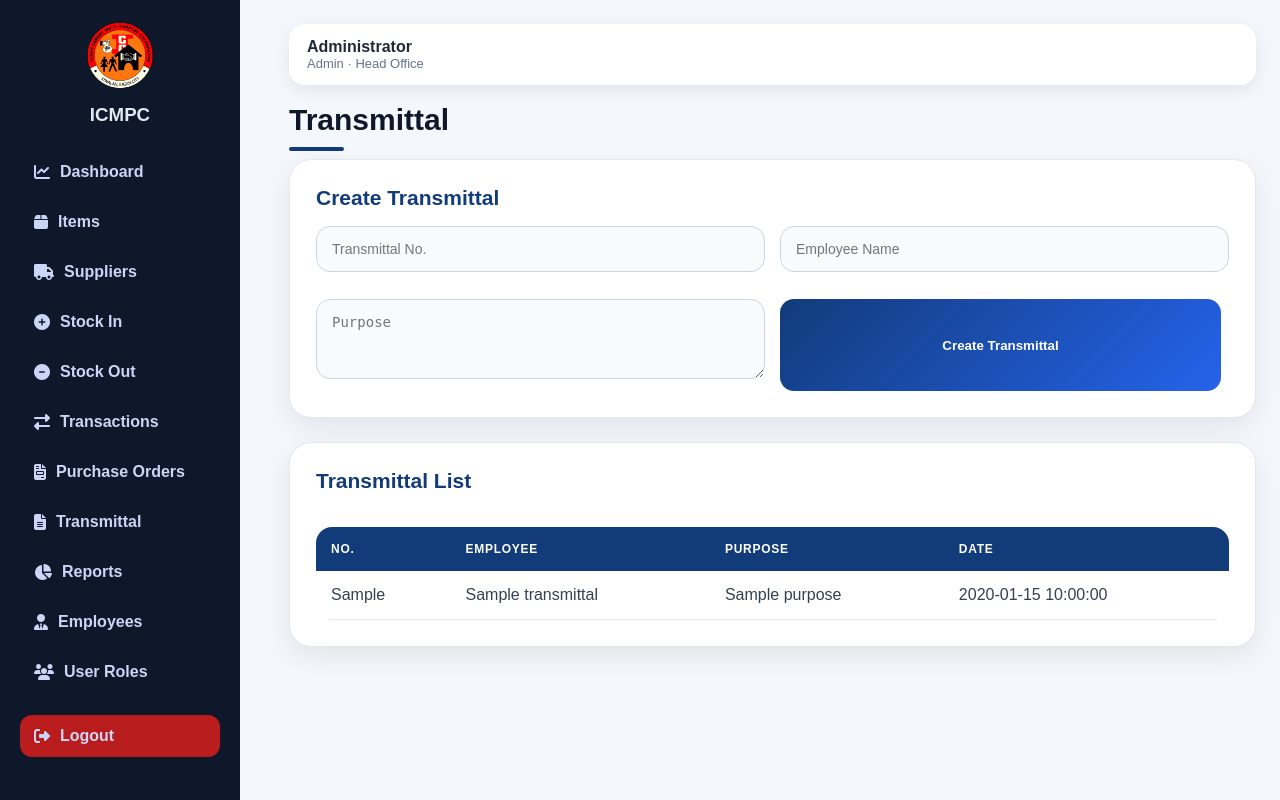
After one commit to hamotk1010-cloud/icmpc-inventory-system, a Flask app: page /transmittal in a window 1280 px wide. The commit adds this page. Run offline with Flask 3, Linux system fonts and the light colour scheme; a user stored in the database is signed in; tables that the repository leaves empty hold one stand-in row (values such as "Sample post"); a database or web service that is not in the repository returns one stand-in record (values such as "Sample title"); some libraries are stand-ins or nearby versions.

Commit message:
Add transmittal module

```diff
--- a/app.py
+++ b/app.py
@@ -358,6 +358,30 @@ def init_db():
         conn.commit()
     except Exception:
         conn.rollback()
+
+    # =============================
+    # TRANSMITTAL TABLE
+    # =============================
+    if using_postgres():
+        cur.execute("""
+            CREATE TABLE IF NOT EXISTS transmittals (
+                id SERIAL PRIMARY KEY,
+                transmittal_no TEXT,
+                employee_name TEXT,
+                purpose TEXT,
+                date_created TEXT
+            )
+        """)
+    else:
+        cur.execute("""
+            CREATE TABLE IF NOT EXISTS transmittals (
+                id INTEGER PRIMARY KEY AUTOINCREMENT,
+                transmittal_no TEXT,
+                employee_name TEXT,
+                purpose TEXT,
+                date_created TEXT
+            )
+        """)
 
     conn.commit()
     conn.close()
@@ -618,10 +642,13 @@ def suppliers():
 
     conn = get_db_connection()
 
+    user_branch = session.get("branch")
+    username = session.get("username")
+
     if request.method == "POST":
         execute(conn, """
             INSERT INTO suppliers
-            (name, email, phone, address, tin, vat_type, business_type, contact_person, category, created_at)
+            (name, email, phone, address, tin, vat_type, business_type, category, contact_person, created_at)
             VALUES (?, ?, ?, ?, ?, ?, ?, ?, ?, ?)
         """, (
             request.form.get("name"),
@@ -631,18 +658,27 @@ def suppliers():
             request.form.get("tin"),
             request.form.get("vat_type"),
             request.form.get("business_type"),
+            request.form.get("category"),
             request.form.get("contact_person"),
-            request.form.get("category"),
             datetime.now().strftime("%Y-%m-%d %H:%M:%S")
         ))
 
         conn.commit()
         conn.close()
-
-        flash("Supplier added successfully.", "success")
+        flash("Supplier added.", "success")
         return redirect(url_for("suppliers"))
 
-    supplier_list = fetchall(conn, "SELECT * FROM suppliers ORDER BY name ASC")
+    if username == "admin":
+        supplier_list = fetchall(conn, "SELECT * FROM suppliers ORDER BY name ASC")
+    else:
+        # NEW ADMIN = HIDE MAIN ADMIN DATA
+        supplier_list = fetchall(conn, """
+            SELECT * FROM suppliers
+            WHERE id NOT IN (
+                SELECT supplier_id FROM items WHERE branch != ?
+            )
+        """, (user_branch,))
+
     conn.close()
 
     return render_template("suppliers.html", suppliers=supplier_list)
@@ -656,9 +692,9 @@ def items():
 
     conn = get_db_connection()
 
-    # =============================
-    # ADD ITEM
-    # =============================
+    user_branch = session.get("branch")
+    username = session.get("username")
+
     if request.method == "POST":
         execute(conn, """
             INSERT INTO items
@@ -671,60 +707,38 @@ def items():
             int(request.form.get("quantity") or 0),
             int(request.form.get("low_stock_limit") or 5),
             request.form.get("supplier_id") or None,
-            request.form.get("branch") or session.get("branch"),
+            user_branch,
             datetime.now().strftime("%Y-%m-%d %H:%M:%S")
         ))
+
         conn.commit()
         conn.close()
-
-        flash("Item added successfully.", "success")
+        flash("Item added.", "success")
         return redirect(url_for("items"))
 
-    # =============================
-    # FILTER LOGIC (FIXED)
-    # =============================
-    search = request.args.get("search", "")
-    category = request.args.get("category", "")
-
-    query = """
-        SELECT items.*, suppliers.name AS supplier_name
-        FROM items
-        LEFT JOIN suppliers ON suppliers.id = items.supplier_id
-        WHERE 1=1
-    """
-
-    params = []
-
-    # branch filter
-    role = session.get("role")
-    branch = session.get("branch")
-
-    if role == "branch_manager" and branch:
-        query += " AND items.branch = ?"
-        params.append(branch)
-
-    # search filter
-    if search:
-        query += " AND items.item_name LIKE ?"
-        params.append(f"%{search}%")
-
-    # category filter
-    if category:
-        query += " AND items.category = ?"
-        params.append(category)
-
-    query += " ORDER BY items.item_name ASC"
-
-    item_list = fetchall(conn, query, tuple(params))
+    # MAIN ADMIN = SEE ALL
+    if username == "admin":
+        item_list = fetchall(conn, """
+            SELECT items.*, suppliers.name AS supplier_name
+            FROM items
+            LEFT JOIN suppliers ON suppliers.id = items.supplier_id
+            ORDER BY items.item_name ASC
+        """)
+    else:
+        # OTHER ADMIN = ONLY THEIR BRANCH
+        item_list = fetchall(conn, """
+            SELECT items.*, suppliers.name AS supplier_name
+            FROM items
+            LEFT JOIN suppliers ON suppliers.id = items.supplier_id
+            WHERE items.branch = ?
+            ORDER BY items.item_name ASC
+        """, (user_branch,))
 
     supplier_list = fetchall(conn, "SELECT * FROM suppliers ORDER BY name ASC")
-    conn.close()
-
-    return render_template(
-        "items.html",
-        items=item_list,
-        suppliers=supplier_list
-    )
+
+    conn.close()
+
+    return render_template("items.html", items=item_list, suppliers=supplier_list)
 
 # =============================
 # DELETE ITEM
@@ -1947,6 +1961,41 @@ def delete_employee(employee_id):
     flash("Employee deleted successfully.", "success")
     return redirect(url_for("employees"))
 
+@app.route("/transmittal", methods=["GET", "POST"])
+def transmittal():
+    check = require_login()
+    if check:
+        return check
+
+    conn = get_db_connection()
+
+    if request.method == "POST":
+        execute(conn, """
+            INSERT INTO transmittals
+            (transmittal_no, employee_name, purpose, date_created)
+            VALUES (?, ?, ?, ?)
+        """, (
+            request.form.get("transmittal_no"),
+            request.form.get("employee_name"),
+            request.form.get("purpose"),
+            datetime.now().strftime("%Y-%m-%d %H:%M:%S")
+        ))
+
+        conn.commit()
+        conn.close()
+
+        flash("Transmittal created successfully.", "success")
+        return redirect(url_for("transmittal"))
+
+    transmittal_list = fetchall(conn, """
+        SELECT * FROM transmittals
+        ORDER BY id DESC
+    """)
+
+    conn.close()
+
+    return render_template("transmittal.html", transmittals=transmittal_list)
+
 
 @app.route("/health")
 def health():
--- a/templates/base.html
+++ b/templates/base.html
@@ -44,6 +44,10 @@
         <i class="fa-solid fa-file-invoice"></i> Purchase Orders
     </a>
 
+    <a href="{{ url_for('transmittal') }}">
+        <i class="fa-solid fa-file-lines"></i> Transmittal
+    </a>
+
     <a href="{{ url_for('reports') }}">
         <i class="fa-solid fa-chart-pie"></i> Reports
     </a>
--- /dev/null
+++ b/templates/transmittal.html
@@ -0,0 +1,52 @@
+{% extends "base.html" %}
+{% block content %}
+
+<h1>Transmittal</h1>
+
+<section class="panel">
+    <h2>Create Transmittal</h2>
+
+    <form method="POST" class="form-grid">
+        <input name="transmittal_no" placeholder="Transmittal No." required>
+
+        <input name="employee_name" placeholder="Employee Name" required>
+
+        <textarea name="purpose" placeholder="Purpose"></textarea>
+
+        <button type="submit">Create Transmittal</button>
+    </form>
+</section>
+
+<section class="panel">
+    <div class="panel-head">
+        <h2>Transmittal List</h2>
+    </div>
+
+    <table>
+        <thead>
+            <tr>
+                <th>No.</th>
+                <th>Employee</th>
+                <th>Purpose</th>
+                <th>Date</th>
+            </tr>
+        </thead>
+
+        <tbody>
+        {% for t in transmittals %}
+            <tr>
+                <td>{{ t.transmittal_no }}</td>
+                <td>{{ t.employee_name }}</td>
+                <td>{{ t.purpose }}</td>
+                <td>{{ t.date_created }}</td>
+            </tr>
+        {% else %}
+            <tr>
+                <td colspan="4">No transmittal records.</td>
+            </tr>
+        {% endfor %}
+        </tbody>
+    </table>
+</section>
+
+{% endblock %}
```
Also changed, not shown: inventory.db.
